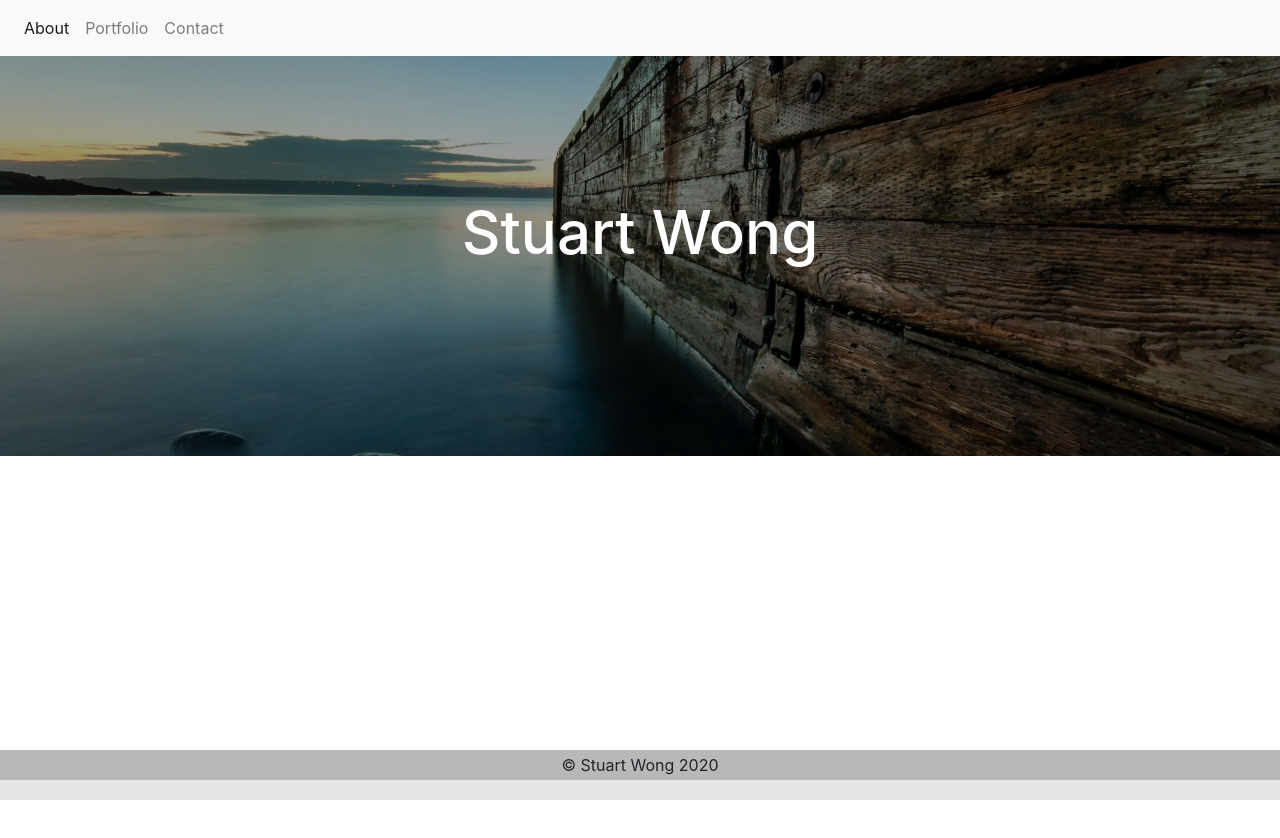
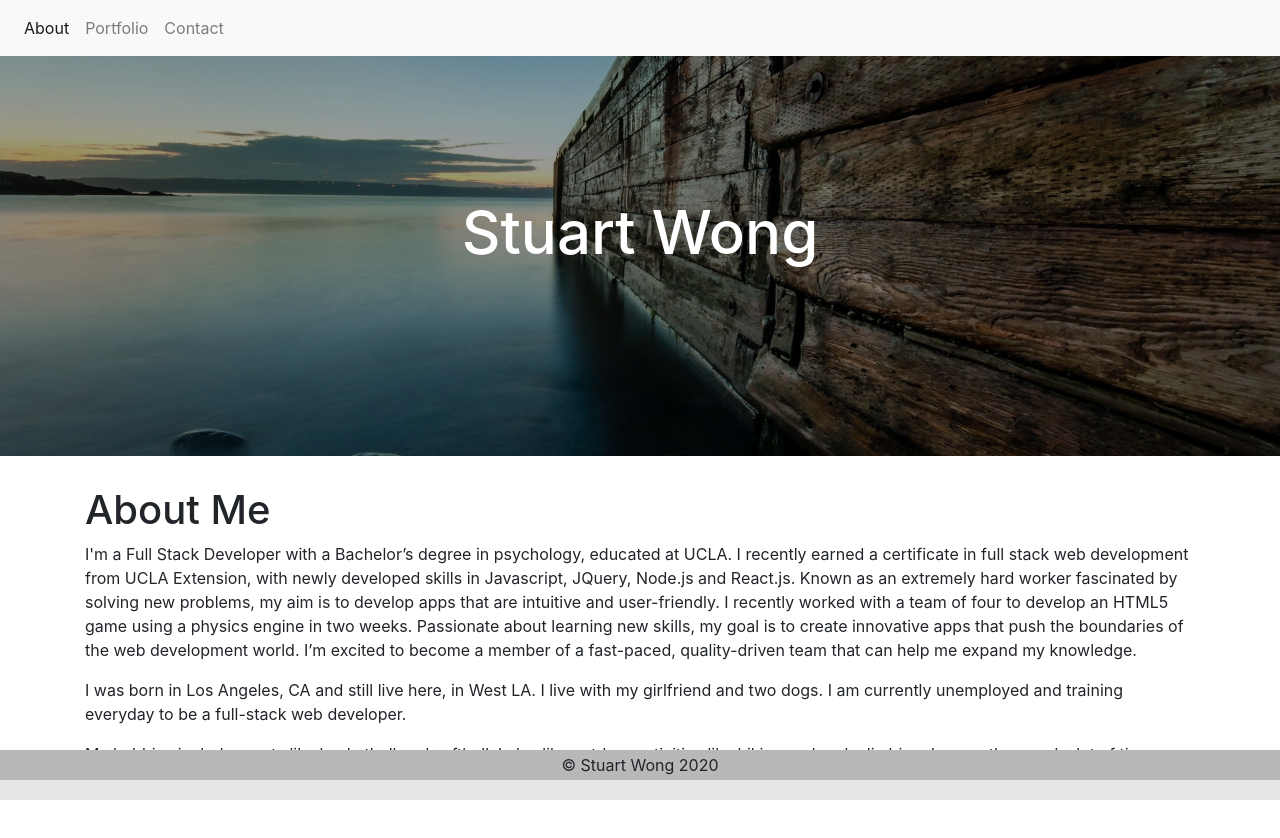
Before and after one commit to swong1200/reactPortfolio, a React (Create React App) app: page / in a window 1280 px wide. Shown: the top 838 px of the page. Before the commit the page ends 800 px from the top, so only its background shows below. Built offline with nearby package versions, Linux system fonts and the light colour scheme.

Commit message:
Updated App.js
changed home route

```diff
--- a/src/App.js
+++ b/src/App.js
@@ -19,7 +19,7 @@ function App() {
           <h1>Stuart Wong</h1>
         </Header>
         <Wrapper>
-          <Route exact path="https://swong1200.github.io/reactPortfolio/" component={About} />
+          <Route exact path="/" component={About} />
           <Route exact path="/about" component={About} />
           <Route exact path="/portfolio" component={Portfolio} />
           <Route exact path="/contact" component={Contact} />
```
